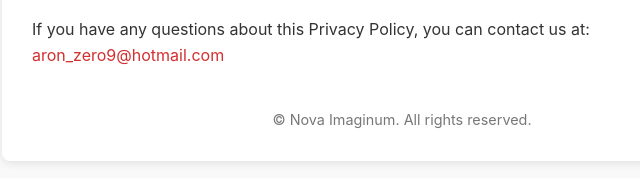
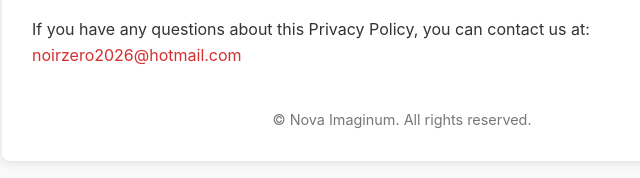
Before and after one commit to omegaxz124/nova-privacidad, a plain HTML site: page index.html in a window 1280 px wide. Shown: the part 1639-1817 px from the top of the page, 238-878 px from the left. Drawn offline with Linux system fonts and the light colour scheme.

Commit message:
Update contact email in Privacy Policy section

```diff
--- a/index.html
+++ b/index.html
@@ -51,7 +51,7 @@
         <p>We may update this Privacy Policy occasionally. We recommend reviewing this page periodically to stay informed of any changes. Changes take effect immediately upon posting on this page.</p>
 
         <h2>7. Contact</h2>
-        <p>If you have any questions about this Privacy Policy, you can contact us at: <a href="mailto:noirzero2026@hotmail.com">aron_zero9@hotmail.com</a></p>
+        <p>If you have any questions about this Privacy Policy, you can contact us at: <a href="mailto:noirzero2026@hotmail.com">noirzero2026@hotmail.com</a></p>
 
         <div class="footer">
             &copy; Nova Imaginum. All rights reserved.
```
